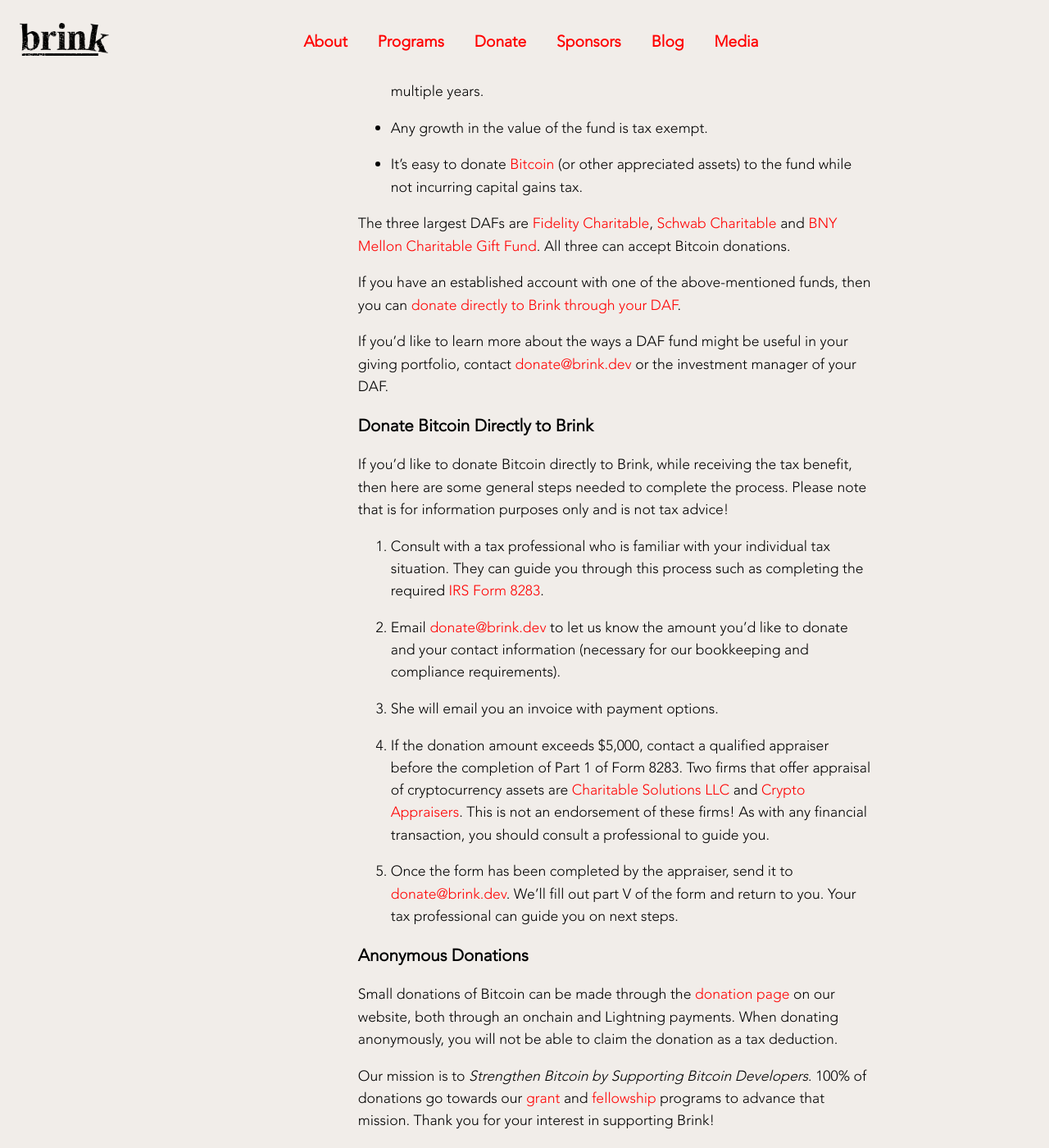
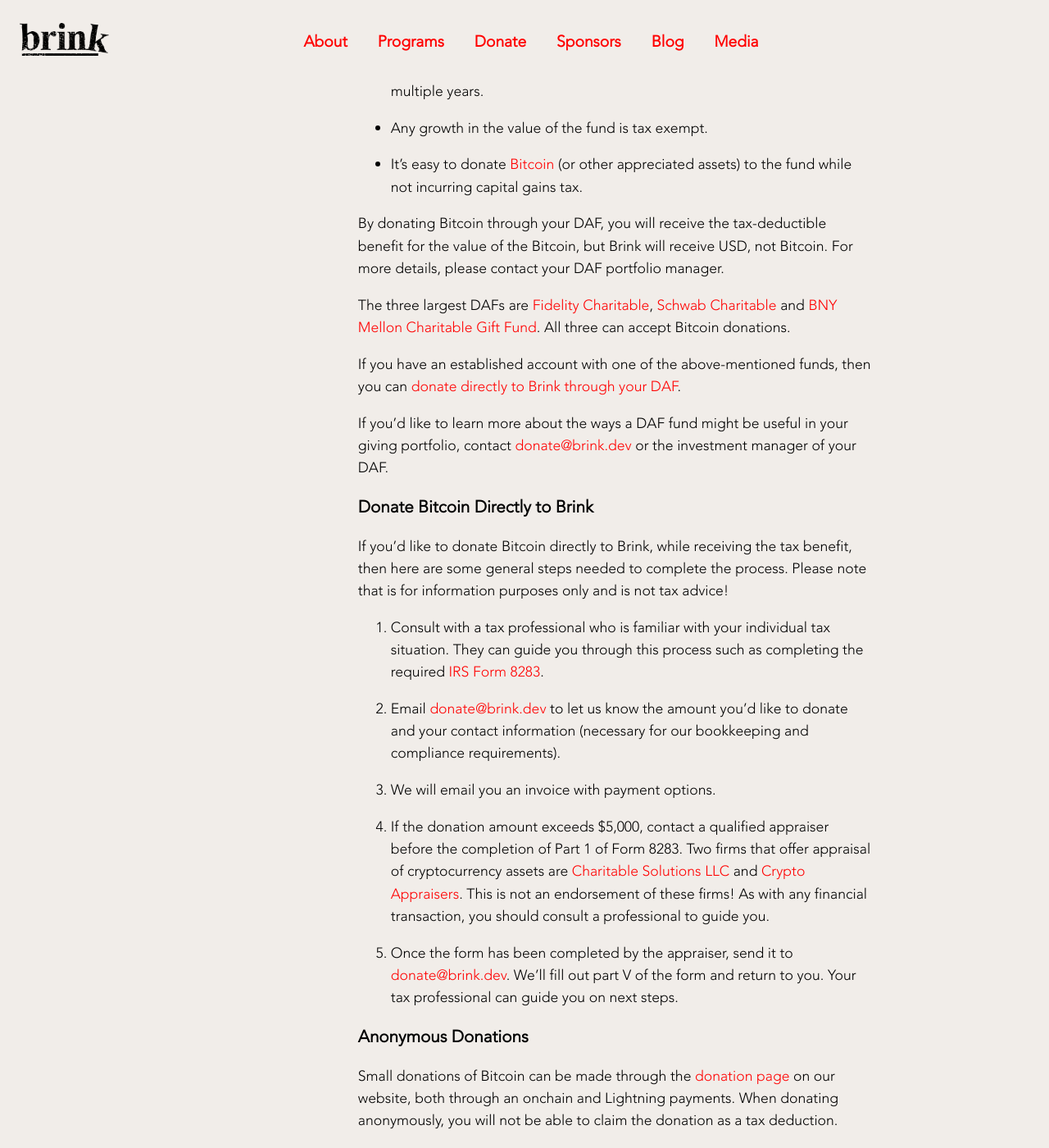
Before and after one commit to bitcoinbrink/website, a Jekyll site: the page built from _posts/2021-03-26-donate-bitcoin.md, in a window 1280 px wide and 1400 px high, scrolled down 1294 px. Shown: the whole window at 82% size. Built offline with Jekyll 4.4.1, drawn with Linux system fonts in a browser that asks for light colours.

Commit message:
Update 2021-03-26-donate-bitcoin.md

```diff
--- a/_posts/2021-03-26-donate-bitcoin.md
+++ b/_posts/2021-03-26-donate-bitcoin.md
@@ -50,6 +50,10 @@
 * It's easy to donate [Bitcoin][Fidelity BTC] (or other appreciated assets) to the
   fund while not incurring capital gains tax.
 
+By donating Bitcoin through your DAF, you will receive the tax-deductible
+benefit for the value of the Bitcoin, but Brink will receive USD, not Bitcoin.
+For more details, please contact your DAF portfolio manager.
+
 The three largest DAFs are [Fidelity Charitable][Fidelity], [Schwab
 Charitable][Schwab] and [BNY Mellon Charitable Gift Fund][BNY]. All three can accept
 Bitcoin donations.
@@ -75,7 +79,7 @@
    to donate and your contact information (necessary for our bookkeeping and
    compliance requirements).
 
-3. She will email you an invoice with payment options.
+3. We will email you an invoice with payment options.
 
 4. If the donation amount exceeds $5,000, contact a qualified appraiser before
    the completion of Part 1 of Form 8283. Two firms that offer appraisal of
```
